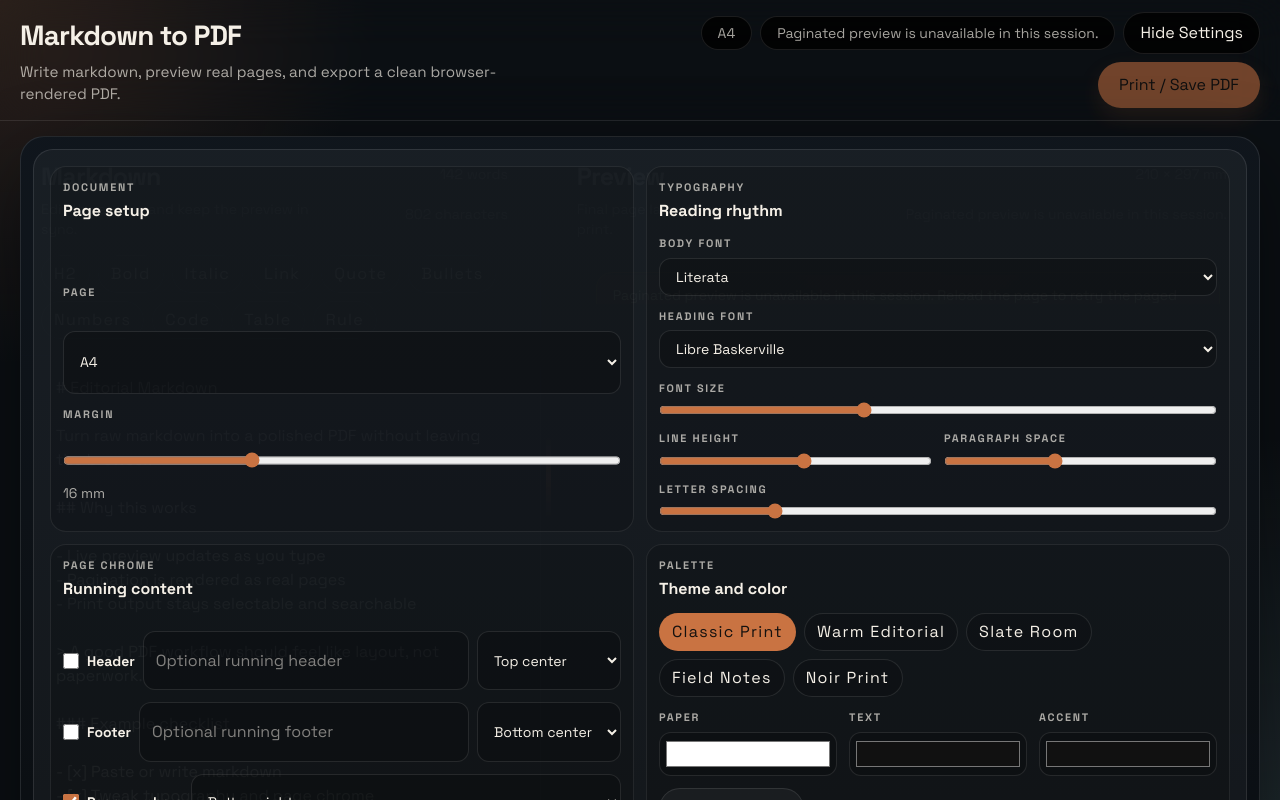
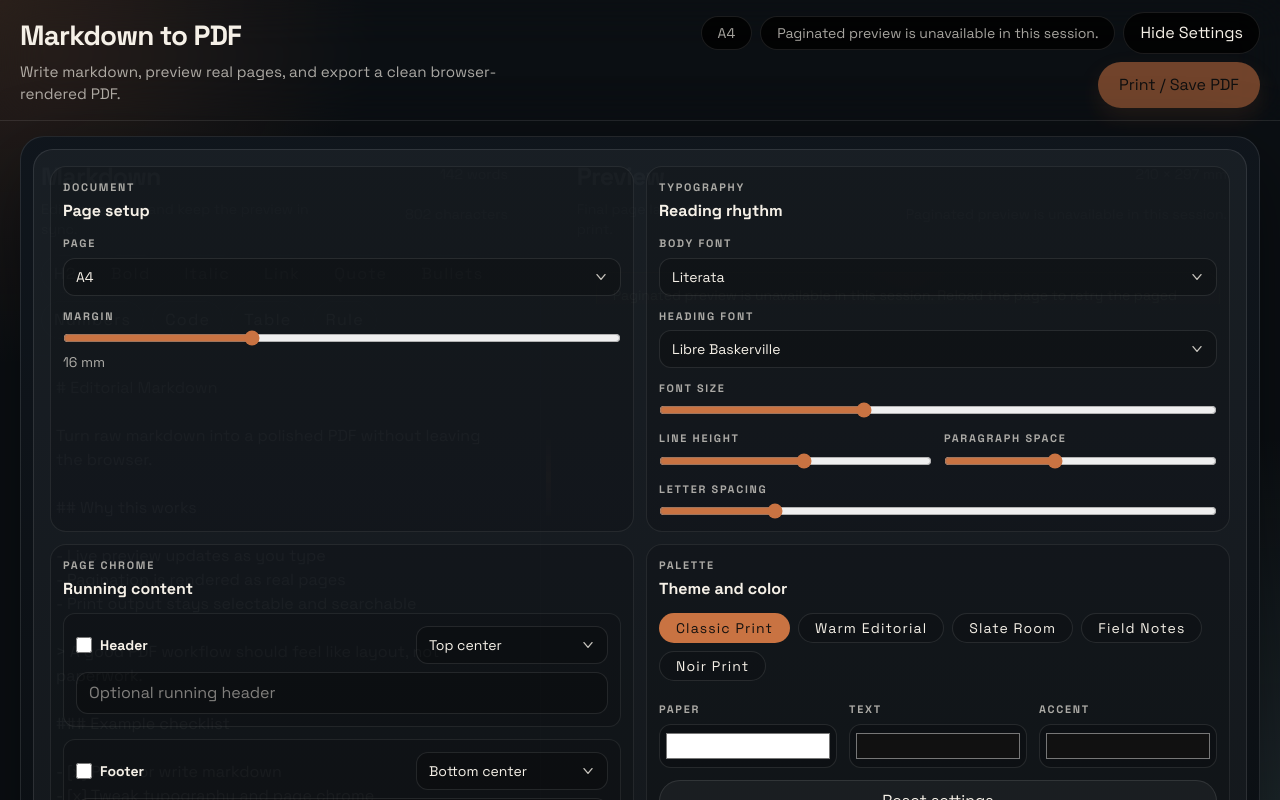
Before and after one commit to ohnicholas93/markdown-to-pdf, a React (Vite) app: page / in a window 1280 px wide. Both pictures are taken after a click on the button "Document Settings". Shown: the top 800 px of the page. Built offline with nearby package versions, Linux system fonts and the light colour scheme.

Commit message:
Add SelectField component for improved dropdown handling in App component

```diff
--- a/src/App.tsx
+++ b/src/App.tsx
@@ -1,4 +1,4 @@
-import type { CSSProperties, KeyboardEvent } from 'react'
+import type { CSSProperties, ChangeEvent, KeyboardEvent, ReactNode } from 'react'
 import { memo, useDeferredValue, useEffect, useEffectEvent, useRef, useState } from 'react'
 import { renderToStaticMarkup } from 'react-dom/server'
 import type { Previewer as PagedPreviewer } from 'pagedjs'
@@ -78,8 +78,47 @@ const controlLabelClass =
   'text-[0.68rem] font-semibold uppercase tracking-[0.16em] text-[var(--chrome-muted)]'
 const controlFieldClass =
   'rounded-xl border border-white/10 bg-black/20 px-3 py-2 text-sm text-[var(--chrome-text)] outline-none transition focus:border-[var(--chrome-accent)] focus:ring-2 focus:ring-[var(--chrome-accent)]/30'
+const controlSelectClass = `${controlFieldClass} w-full appearance-none pr-11`
 const controlPanelClass =
   'grid gap-3 rounded-[1.25rem] border border-white/10 bg-white/[0.04] p-4 md:grid-cols-2 2xl:grid-cols-4'
+
+function SelectField({
+  ariaLabel,
+  className,
+  value,
+  onChange,
+  children,
+}: {
+  ariaLabel: string
+  className?: string
+  value: string
+  onChange: (event: ChangeEvent<HTMLSelectElement>) => void
+  children: ReactNode
+}) {
+  return (
+    <div className={`relative ${className ?? ''}`}>
+      <select
+        aria-label={ariaLabel}
+        className={controlSelectClass}
+        value={value}
+        onChange={onChange}
+      >
+        {children}
+      </select>
+      <span className="pointer-events-none absolute inset-y-0 right-3 flex items-center text-[var(--chrome-text)]/80">
+        <svg aria-hidden="true" className="h-4 w-4" viewBox="0 0 20 20" fill="none">
+          <path
+            d="m5 7 5 6 5-6"
+            stroke="currentColor"
+            strokeWidth="1.7"
+            strokeLinecap="round"
+            strokeLinejoin="round"
+          />
+        </svg>
+      </span>
+    </div>
+  )
+}
 
 export function DocumentContent({ markdown }: { markdown: string }) {
   const renderedMarkdown = prepareMarkdownForRender(markdown)
@@ -581,7 +620,7 @@ function App() {
             >
               <div className="mx-auto grid max-w-[1600px] gap-3 rounded-[1.5rem] border border-white/10 bg-[linear-gradient(180deg,rgba(16,22,29,0.98),rgba(11,15,19,0.95))] p-3 shadow-[0_28px_80px_rgba(0,0,0,0.45)] backdrop-blur-xl">
                 <div className={controlPanelClass}>
-                <section className="grid gap-3 rounded-[1rem] border border-white/8 bg-black/15 p-3">
+                <section className="flex flex-col gap-3 rounded-[1rem] border border-white/8 bg-black/15 p-3">
                   <div>
                     <p className={controlLabelClass}>Document</p>
                     <h2 className="mt-1 text-base font-semibold text-[var(--chrome-text)]">
@@ -590,9 +629,8 @@ function App() {
                   </div>
                   <label className="grid gap-1.5">
                     <span className={controlLabelClass}>Page</span>
-                    <select
-                      aria-label="Page"
-                      className={controlFieldClass}
+                    <SelectField
+                      ariaLabel="Page"
                       value={pagePreset}
                       onChange={(event) => setPagePreset(event.target.value as PagePresetKey)}
                     >
@@ -601,7 +639,7 @@ function App() {
                           {preset.label}
                         </option>
                       ))}
-                    </select>
+                    </SelectField>
                   </label>
                   <label className="grid gap-1.5">
                     <span className={controlLabelClass}>Margin</span>
@@ -619,7 +657,7 @@ function App() {
                   </label>
                 </section>
 
-                <section className="grid gap-3 rounded-[1rem] border border-white/8 bg-black/15 p-3">
+                <section className="flex flex-col gap-3 rounded-[1rem] border border-white/8 bg-black/15 p-3">
                   <div>
                     <p className={controlLabelClass}>Typography</p>
                     <h2 className="mt-1 text-base font-semibold text-[var(--chrome-text)]">
@@ -628,9 +666,8 @@ function App() {
                   </div>
                   <label className="grid gap-1.5">
                     <span className={controlLabelClass}>Body font</span>
-                    <select
-                      aria-label="Body font"
-                      className={controlFieldClass}
+                    <SelectField
+                      ariaLabel="Body font"
                       value={styleState.fontFamily}
                       onChange={(event) =>
                         updateStyle('fontFamily')(event.target.value as StyleState['fontFamily'])
@@ -641,13 +678,12 @@ function App() {
                           {preset.label}
                         </option>
                       ))}
-                    </select>
+                    </SelectField>
                   </label>
                   <label className="grid gap-1.5">
                     <span className={controlLabelClass}>Heading font</span>
-                    <select
-                      aria-label="Heading font"
-                      className={controlFieldClass}
+                    <SelectField
+                      ariaLabel="Heading font"
                       value={styleState.headingFamily}
                       onChange={(event) =>
                         updateStyle('headingFamily')(
@@ -660,7 +696,7 @@ function App() {
                           {preset.label}
                         </option>
                       ))}
-                    </select>
+                    </SelectField>
                   </label>
                   <label className="grid gap-1.5">
                     <span className={controlLabelClass}>Font size</span>
@@ -720,35 +756,30 @@ function App() {
                   </label>
                 </section>
 
-                <section className="grid gap-3 rounded-[1rem] border border-white/8 bg-black/15 p-3">
+                <section className="flex flex-col gap-3 rounded-[1rem] border border-white/8 bg-black/15 p-3">
                   <div>
                     <p className={controlLabelClass}>Page chrome</p>
                     <h2 className="mt-1 text-base font-semibold text-[var(--chrome-text)]">
                       Running content
                     </h2>
                   </div>
-                  <div className="grid gap-2 md:grid-cols-[auto_minmax(0,1fr)_9rem]">
+                  <div className="flex flex-col gap-2 rounded-xl border border-white/8 bg-black/10 p-3">
+                    <div className="flex flex-col gap-2 sm:flex-row sm:items-center sm:justify-between">
                       <label className="flex items-center gap-2 text-sm font-semibold">
                         <input
                           aria-label="Show header"
                           className="h-4 w-4 accent-[var(--chrome-accent)]"
                           type="checkbox"
                           checked={pageChrome.headerEnabled}
-                        onChange={(event) => updatePageChrome('headerEnabled')(event.target.checked)}
+                          onChange={(event) =>
+                            updatePageChrome('headerEnabled')(event.target.checked)
+                          }
                         />
                         Header
                       </label>
-                    <input
-                      aria-label="Header text"
-                      className={controlFieldClass}
-                      placeholder="Optional running header"
-                      type="text"
-                      value={pageChrome.headerText}
-                      onChange={(event) => updatePageChrome('headerText')(event.target.value)}
-                    />
-                    <select
-                      aria-label="Header position"
-                      className={controlFieldClass}
+                      <SelectField
+                        ariaLabel="Header position"
+                        className="w-full sm:w-48"
                         value={pageChrome.headerPosition}
                         onChange={(event) =>
                           updatePageChrome('headerPosition')(
@@ -761,30 +792,34 @@ function App() {
                             {label}
                           </option>
                         ))}
-                    </select>
+                      </SelectField>
                     </div>
-                  <div className="grid gap-2 md:grid-cols-[auto_minmax(0,1fr)_9rem]">
+                    <input
+                      aria-label="Header text"
+                      className={controlFieldClass}
+                      placeholder="Optional running header"
+                      type="text"
+                      value={pageChrome.headerText}
+                      onChange={(event) => updatePageChrome('headerText')(event.target.value)}
+                    />
+                  </div>
+                  <div className="flex flex-col gap-2 rounded-xl border border-white/8 bg-black/10 p-3">
+                    <div className="flex flex-col gap-2 sm:flex-row sm:items-center sm:justify-between">
                       <label className="flex items-center gap-2 text-sm font-semibold">
                         <input
                           aria-label="Show footer"
                           className="h-4 w-4 accent-[var(--chrome-accent)]"
                           type="checkbox"
                           checked={pageChrome.footerEnabled}
-                        onChange={(event) => updatePageChrome('footerEnabled')(event.target.checked)}
+                          onChange={(event) =>
+                            updatePageChrome('footerEnabled')(event.target.checked)
+                          }
                         />
                         Footer
                       </label>
-                    <input
-                      aria-label="Footer text"
-                      className={controlFieldClass}
-                      placeholder="Optional running footer"
-                      type="text"
-                      value={pageChrome.footerText}
-                      onChange={(event) => updatePageChrome('footerText')(event.target.value)}
-                    />
-                    <select
-                      aria-label="Footer position"
-                      className={controlFieldClass}
+                      <SelectField
+                        ariaLabel="Footer position"
+                        className="w-full sm:w-48"
                         value={pageChrome.footerPosition}
                         onChange={(event) =>
                           updatePageChrome('footerPosition')(
@@ -797,10 +832,20 @@ function App() {
                             {label}
                           </option>
                         ))}
-                    </select>
+                      </SelectField>
                     </div>
-                  <div className="grid gap-2 md:grid-cols-[auto_1fr]">
-                    <label className="flex items-center gap-2 text-sm font-semibold">
+                    <input
+                      aria-label="Footer text"
+                      className={controlFieldClass}
+                      placeholder="Optional running footer"
+                      type="text"
+                      value={pageChrome.footerText}
+                      onChange={(event) => updatePageChrome('footerText')(event.target.value)}
+                    />
+                  </div>
+                  <div className="flex flex-col gap-2 rounded-xl border border-white/8 bg-black/10 p-3">
+                    <div className="flex flex-col gap-2 sm:flex-row sm:items-center sm:justify-between">
+                      <label className="flex items-center gap-2 whitespace-nowrap text-sm font-semibold">
                         <input
                           aria-label="Show page numbers"
                           className="h-4 w-4 accent-[var(--chrome-accent)]"
@@ -812,9 +857,9 @@ function App() {
                         />
                         Page numbers
                       </label>
-                    <select
-                      aria-label="Page number position"
-                      className={controlFieldClass}
+                      <SelectField
+                        ariaLabel="Page number position"
+                        className="w-full sm:w-48"
                         value={pageChrome.pageNumberPosition}
                         onChange={(event) =>
                           updatePageChrome('pageNumberPosition')(
@@ -827,11 +872,12 @@ function App() {
                             {label}
                           </option>
                         ))}
-                    </select>
+                      </SelectField>
+                    </div>
                   </div>
                 </section>
 
-                <section className="grid gap-3 rounded-[1rem] border border-white/8 bg-black/15 p-3">
+                <section className="flex flex-col gap-3 rounded-[1rem] border border-white/8 bg-black/15 p-3">
                   <div>
                     <p className={controlLabelClass}>Palette</p>
                     <h2 className="mt-1 text-base font-semibold text-[var(--chrome-text)]">
@@ -845,7 +891,7 @@ function App() {
                       return (
                         <button
                           key={key}
-                          className={`rounded-full border px-3 py-1.5 text-xs font-semibold tracking-[0.08em] transition ${
+                          className={`rounded-full border px-4 py-1 !text-sm font-semibold tracking-[0.08em] transition ${
                             isActive
                               ? 'border-transparent bg-[var(--chrome-accent)] text-[#14110f]'
                               : 'border-white/10 bg-black/15 text-[var(--chrome-text)] hover:border-white/20 hover:bg-white/8'
@@ -858,7 +904,7 @@ function App() {
                       )
                     })}
                   </div>
-                  <div className="grid gap-3 sm:grid-cols-3">
+                  <div className="mt-2 grid gap-3 sm:grid-cols-3">
                     <PaletteColorField
                       label="Paper"
                       ariaLabel="Paper"
```
Lines whose indentation alone changed are shown as unchanged.
